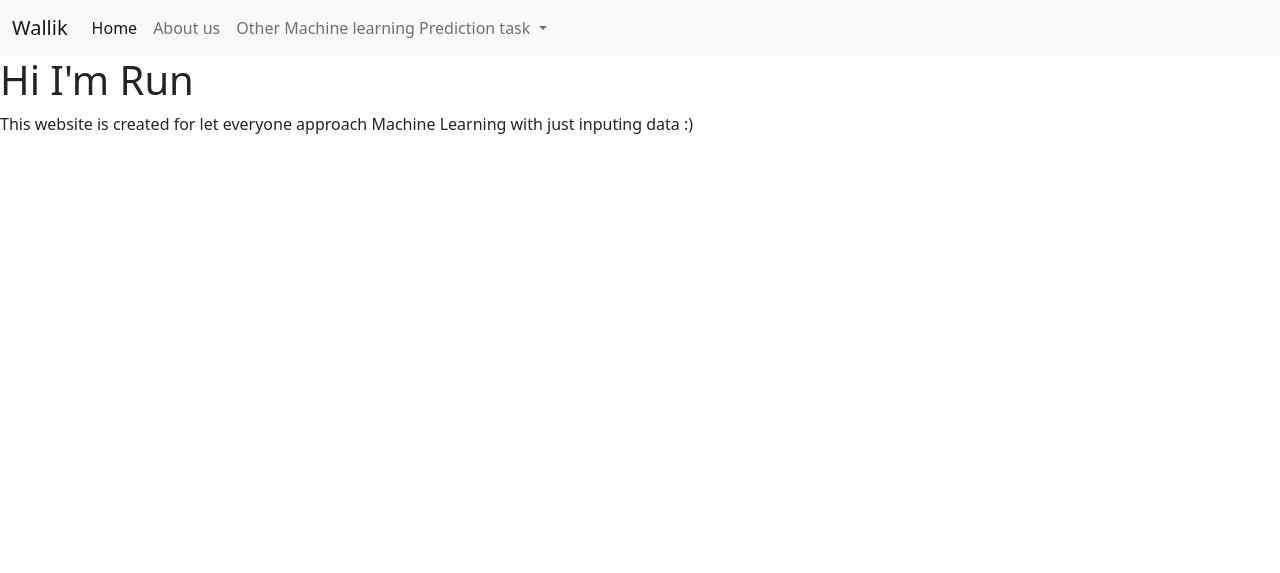
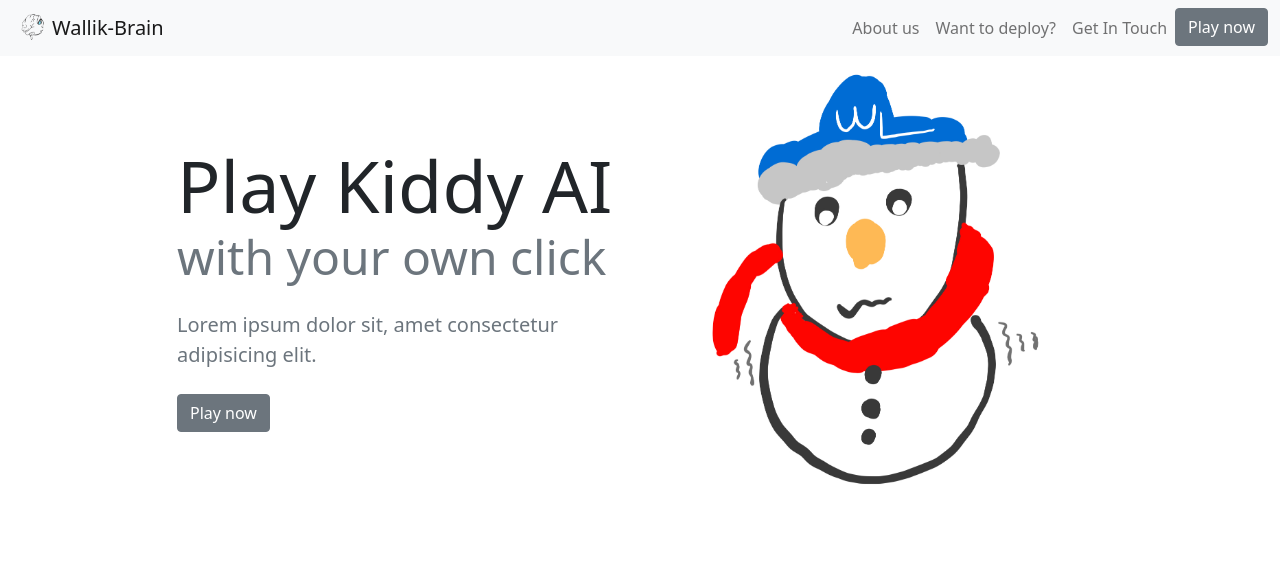
Before and after one commit to saranpan/Wallik-Website, a Flask app: page / in a window 1280 px wide. Shown: the top 573 px of the page. Run offline with Flask 2, Linux system fonts and the light colour scheme; parts of the project's set-up code (start-up, migrations or seed data) failed here and were passed over.

Commit message:
more friendly GUI

```diff
--- a/app.py
+++ b/app.py
@@ -4,8 +4,24 @@ import numpy as np
 from flask import Flask, request, jsonify, render_template
 import pickle
 
+
+
 app = Flask(__name__)
-model = pickle.load(open('model.pkl', 'rb'))
+iris_model = pickle.load(open('model/iris_dt.pkl', 'rb'))
+
+"""
+value = [2, 3, 1, 1]
+int_features = [x for x in value]
+
+print(int_features)
+
+final_features = [np.array(int_features)];print(final_features)
+prediction = iris_model.predict(final_features);print(prediction)
+
+output = prediction[0]
+text = ['Sepal Length', 'Sepal Width', 'Petal Length', 'Petal Width']
+"""
+
 
 #default root
 @app.route('/')
@@ -18,26 +34,35 @@ def home():
 def about():
     return render_template('about.html')
 
+
+
 @app.route('/iris')
 def iris():
     return render_template('iris.html')
+    #return render_template('iris.html')
 
 # /predict to the result
-@app.route('/predict',methods=['POST'])
+@app.route('/iris',methods=['POST'])
 def predict():
-    '''
-    For rendering results on HTML GUI
-    '''
+    '''For rendering results on HTML GUI'''
+    # Receive the input from the POST request.
 
-    int_features = [x for x in request.form.values()]
-    final_features = [np.array(int_features)]
-    prediction = model.predict(final_features)
+    # generator to list
+    inputs = [x for x in request.form.values()]
 
-    output = prediction[0]
-    text = ['Sepal Length', 'Sepal Width', 'Petal Length', 'Petal Width']
+    # Transforming the input list to numpy array for ML model
+    features = [np.array(inputs)]
 
-    return render_template('iris.html', character = zip(text,int_features),
-    prediction_text=f'This is {output}')
+    output = iris_model.predict(features)[0]
+
+    feature_name = ['Sepal Length (cm)', 'Sepal Width (cm)', 'Petal Length (cm)', 'Petal Width (cm)']
+    prediction_text = f'This is {output}'
+
+    return render_template('iris.html', character = zip(feature_name,inputs), prediction_text=prediction_text)
+
+
+
+
 
 @app.route('/predict_api',methods=['POST'])
 def predict_api():
@@ -45,13 +70,24 @@ def predict_api():
     For direct API calls throught request
     '''
     data = request.get_json(force=True)
-    prediction = model.predict([np.array(list(data.values()))])
+    prediction = iris_model.predict([np.array(list(data.values()))])
 
     output = prediction[0]
     return jsonify(output,data)
 
 
 
+
+
+
+
+
+
+
+
+
+
+
 # mother app
 if __name__ == "__main__":
     app.run(debug=True)
--- a/templates/home.html
+++ b/templates/home.html
@@ -2,8 +2,28 @@
 
 {% block content %}
 
-<h1>Hi I'm Run</h1>
+ <!--main img & intro text-->
+ <section id="intro">
+    <div class="container-lg">
+            <!--X axis center of the text and img are the same (align-items-center)-->
+      <div class="row justify-content-center align-items-center">
+        <!--medium : 5 , unless : 12-->
+        <div class="col-md-5 text-center text-md-start">
+           <h1>
+            <div class="display-2">Play Kiddy AI</div>
+            <div class="display-5 text-muted">with your own click</div>
+           </h1>
+           <p class="lead my-4 text-muted">Lorem ipsum dolor sit, amet consectetur adipisicing elit.</p>
 
-This website is created for let everyone approach Machine Learning with just inputing data :)
+           <a href="/iris" class="btn btn-secondary btn-large">Play now</a>
+        </div>
+      <!--we don't show any object for default (no container), but when display when md -->
+        <div class="col-md-5 d-none d-md-block">
+       <!--the size of img depends on the size of screen (img-fluid) -->
+          <img class="img-fluid" src="static/logo.jpg" alt="book">
+        </div>
+      </div>
+    </div>
+    </section>
 
 {% endblock %}
--- a/templates/layout.html
+++ b/templates/layout.html
@@ -1,39 +1,52 @@
-<!DOCTYPE html>
 <html lang="en">
 <head>
   <meta charset="UTF-8">
   <meta http-equiv="X-UA-Compatible" content="IE=edge">
   <meta name="viewport" content="width=device-width, initial-scale=1.0">
-    <title>Layout template</title>
-       <!--Bootstrap5-->
-    <link href="https://cdn.jsdelivr.net/npm/bootstrap@5.1.3/dist/css/bootstrap.min.css" rel="stylesheet" integrity="sha384-1BmE4kWBq78iYhFldvKuhfTAU6auU8tT94WrHftjDbrCEXSU1oBoqyl2QvZ6jIW3" crossorigin="anonymous">
-    <script src="https://cdn.jsdelivr.net/npm/bootstrap@5.1.3/dist/js/bootstrap.min.js" integrity="sha384-QJHtvGhmr9XOIpI6YVutG+2QOK9T+ZnN4kzFN1RtK3zEFEIsxhlmWl5/YESvpZ13" crossorigin="anonymous"></script>
-
+  <title>Wallik</title>
+  <link href="https://cdn.jsdelivr.net/npm/bootstrap@5.0.1/dist/css/bootstrap.min.css" rel="stylesheet" integrity="sha384-+0n0xVW2eSR5OomGNYDnhzAbDsOXxcvSN1TPprVMTNDbiYZCxYbOOl7+AMvyTG2x" crossorigin="anonymous">
+  <style>
+    section{ padding: 60px 0;}
+  </style>
 </head>
 <body>
-    <nav class="navbar navbar-expand-lg navbar-light bg-light">
+
+  <!--Nav-->
+  <!--preserve the area for nav-->
+  <!--expand the collapse for lg screen-->
+  <nav class="navbar fixed-top navbar-expand-md navbar-light bg-light">
     <div class="container-fluid">
-          <a class="navbar-brand" href="#">Wallik</a>
-          <button class="navbar-toggler" type="button" data-bs-toggle="collapse" data-bs-target="#navbarNavDropdown" aria-controls="navbarNavDropdown" aria-expanded="false" aria-label="Toggle navigation">
+      <img src="../static/logo2.png" alt="logo" width="40" height="40">
+      <a class="navbar-brand" href="/">Wallik-Brain</a>
+
+      <button class="navbar-toggler" type="button" data-bs-toggle="collapse" data-bs-target="#navbarNav"
+              aria-controls="navbarNav" aria-expanded="false" aria-label="Toggle navigation">
+
         <span class="navbar-toggler-icon"></span>
       </button>
-          <div class="collapse navbar-collapse" id="navbarNavDropdown">
+
+      <!--toggle for mobile screen
+      (id=navbarNav) since collapese from the above to this class-->
+
+      <div class="collapse navbar-collapse justify-content-end" id="navbarNav">
         <ul class="navbar-nav">
           <li class="nav-item">
-                <a class="nav-link active" aria-current="page" href="/">Home</a>
+            <a class="nav-link" aria-current="page" href="/about">About us</a>
           </li>
           <li class="nav-item">
-                <a class="nav-link" href="/about">About us</a>
+            <a class="nav-link" href="#">Want to deploy?</a>
+          </li>
+          <li class="nav-item">
+            <a class="nav-link" href="#">Get In Touch</a>
           </li>
 
-              <li class="nav-item dropdown">
-                <a class="nav-link dropdown-toggle" href="#" id="navbarDropdownMenuLink" role="button" data-bs-toggle="dropdown" aria-expanded="false">
-                  Other Machine learning Prediction task
-                </a>
-                <ul class="dropdown-menu" aria-labelledby="navbarDropdownMenuLink">
-                  <li><a class="dropdown-item" href="/iris">Iris species classification</a></li>
-                  <li><a class="dropdown-item disabled" href="#">Predicting the Survival of Titanic Passengers</a></li>
-                </ul>
+          <!--Don't show this nav item ('Buy now') in PC-->
+          <li class="nav-item d-md-none">
+            <a class="nav-link" href="/iris" tabindex="-1" aria-disabled="true">Play now</a>
+          </li>
+          <!--Don't show this nav item ('Pricing') in Mobile-->
+          <li class="nav-item d-none d-md-inline">
+            <a class="btn btn-secondary" href="/iris" tabindex="-1" aria-disabled="true">Play now</a>
           </li>
         </ul>
       </div>
@@ -45,5 +58,6 @@
 
     {% endblock %}
 </main>
+  <script src="https://cdn.jsdelivr.net/npm/bootstrap@5.0.1/dist/js/bootstrap.bundle.min.js" integrity="sha384-gtEjrD/SeCtmISkJkNUaaKMoLD0//ElJ19smozuHV6z3Iehds+3Ulb9Bn9Plx0x4" crossorigin="anonymous"></script>
 </body>
 </html>
```
Also changed, not shown: templates/about.html (+7 -1 lines), templates/iris.html (+7 -6 lines), static/logo.jpg (added), static/logo2.png (added), 3 other files. Lines whose indentation alone changed are shown as unchanged.
